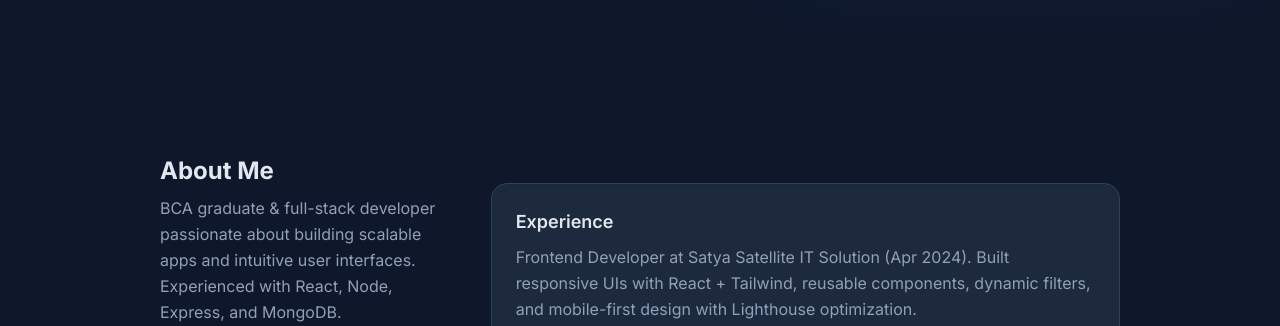
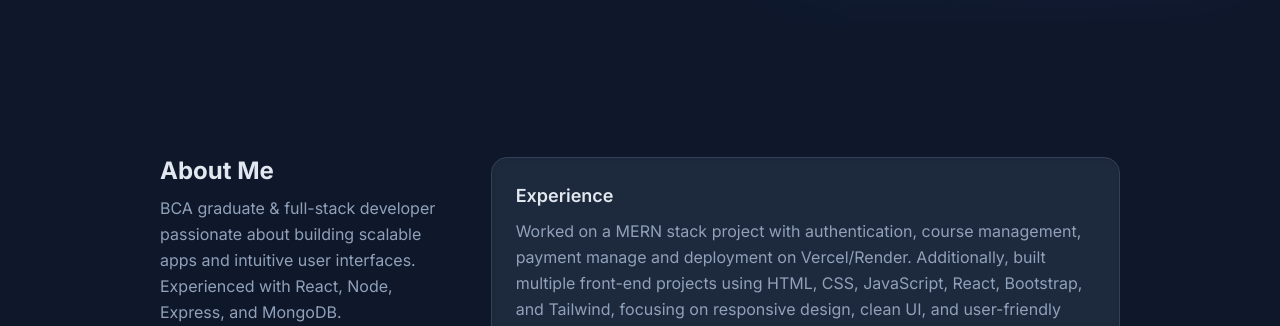
Before and after one commit to MDSALMAN-7/Portfolio, a website: page index.html in a window 1280 px wide. Shown: the part 474-800 px from the top of the page. Drawn offline with nearby package versions, Linux system fonts and the light colour scheme.

Commit message:
Edit exp

```diff
--- a/index.html
+++ b/index.html
@@ -317,10 +317,7 @@
               >
                 <h3 class="text-lg font-semibold">Experience</h3>
                 <p class="text-slate-400 mt-2">
-                  Frontend Developer at Satya Satellite IT Solution (Apr 2024).
-                  Built responsive UIs with React + Tailwind, reusable
-                  components, dynamic filters, and mobile-first design with
-                  Lighthouse optimization.
+                  Worked on a MERN stack project with authentication, course management, payment manage and deployment on Vercel/Render. Additionally, built multiple front-end projects using HTML, CSS, JavaScript, React, Bootstrap, and Tailwind, focusing on responsive design, clean UI, and user-friendly experiences.
                 </p>
               </div>
 
```
